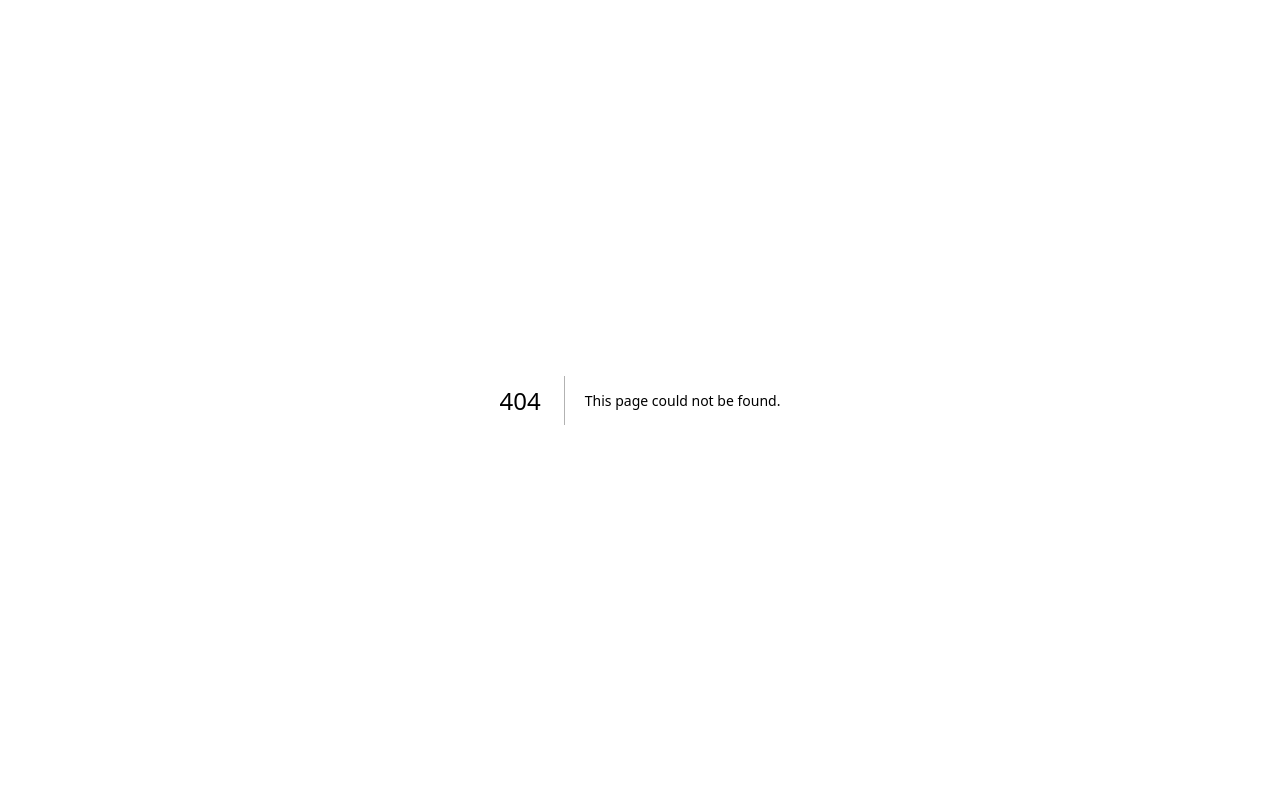
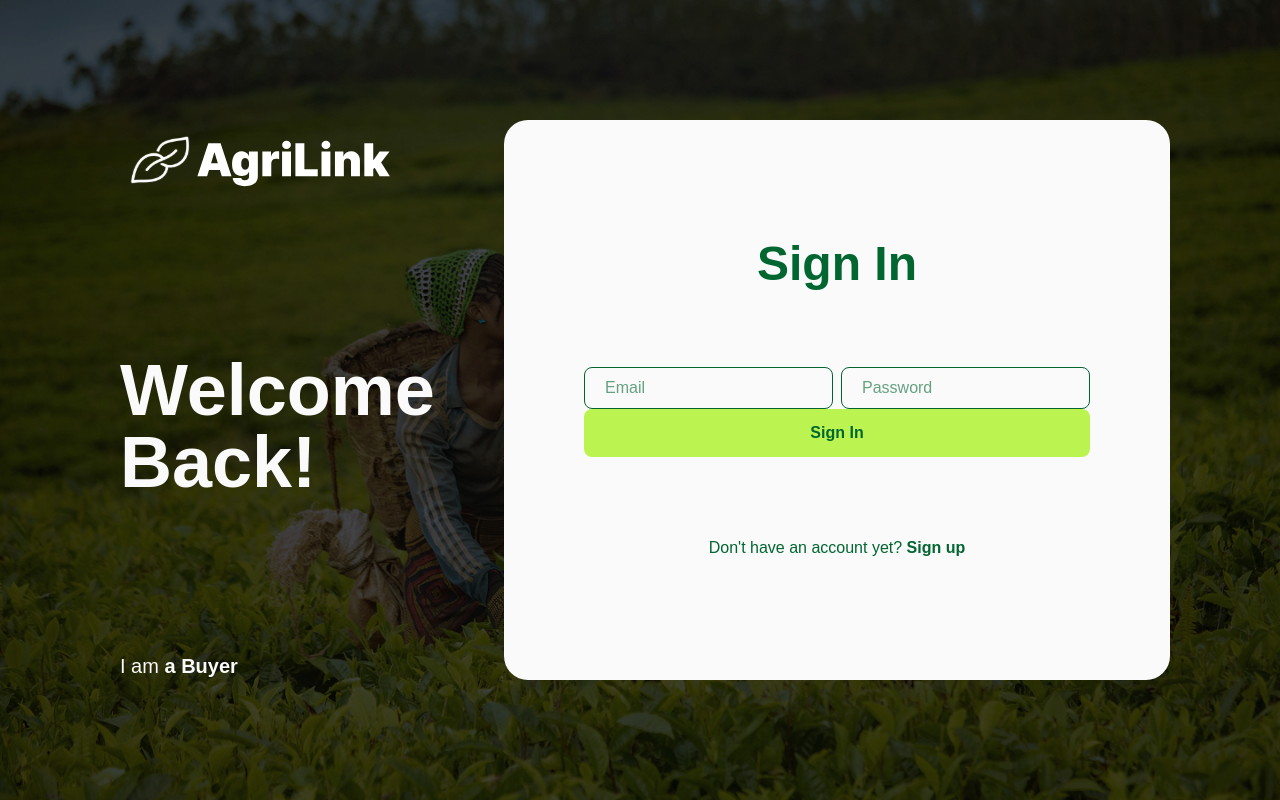
Before and after one commit to peter2610/agri-link-project1, a Next.js app in the folder agri-link-frontend/: page /signin_farmer in a window 1280 px wide. Before the commit this address had no page. Built offline with nearby package versions, Linux system fonts and the light colour scheme.

Commit message:
Farmer's sign in page completed

```diff
--- /dev/null
+++ b/agri-link-frontend/app/signin_farmer/page.js
@@ -0,0 +1,9 @@
+import SigninFarmer from "../../components/user-authentication/signin_farmer";
+
+export default function SigninFarmerPage() {
+    return (
+        <>
+            <SigninFarmer />
+        </>
+    )
+}
--- a/agri-link-frontend/app/signup_farmer/page.js
+++ b/agri-link-frontend/app/signup_farmer/page.js
@@ -1,4 +1,4 @@
-import SignupFarmer from "../../components/signup/signup_farmer";
+import SignupFarmer from "../../components/user-authentication/signup_farmer";
 
 export default function SignupFarmerPage() {
     return (
--- /dev/null
+++ b/agri-link-frontend/components/forms/signin_farmer_form.jsx
@@ -0,0 +1,58 @@
+'use client'
+
+import Link from "next/link"
+import toast from "react-hot-toast"
+import { useRouter } from "next/navigation";
+
+export default function SigninFarmerForm() {
+    const router = useRouter()
+    const API = "http://localhost:5555"
+
+    const handleSignIn = async (e) => {
+        e.preventDefault()
+
+        const form_data = new FormData(e.currentTarget)
+
+        try {
+            const response = await fetch(`${API}/farmers/signin`, {
+                method: "POST",
+                body: form_data,
+                credentials: 'include',
+            });
+
+            const data = await response.json();
+
+
+            if (response.ok) {
+                toast.success(`Welcome back, ${data.full_name.split(" ")[0]}!`)
+                router.push('/dashboard')
+            } else {
+                toast.error(`${data.error}`)
+            }
+        } catch (error) {
+            toast.error(error.message)
+        }
+    }
+
+    return (
+        <div className="flex flex-col items-center justify-between">
+            <h1 className="font-extrabold text-5xl text-green-800">Sign In</h1>
+            <form onSubmit={handleSignIn}>
+                <div className="flex flex-col gap-2 font-extralight">
+                    <div className="flex gap-2">
+                        <input className="border placeholder:text-green-800/60 border-green-800 rounded-lg px-5 py-2" type="string" placeholder="Email" name="email" />
+                        <input className="border placeholder:text-green-800/60 border-green-800 rounded-lg px-5 py-2" type="password" placeholder="Password" name="password" />
+                    </div>
+                </div>
+                <button type="submit" className="bg-lime-300 hover:bg-lime-200 text-green-800 w-full font-extrabold py-3 rounded-lg cursor-pointer">Sign In</button>
+            </form>
+            <div className="text-green-800">
+                <p>Don't have an account yet?
+                    <Link href="/signup_farmer">
+                        <span className="font-extrabold"> Sign up</span>
+                    </Link>
+                </p>
+            </div>
+        </div >
+    )
+}
--- /dev/null
+++ b/agri-link-frontend/components/user-authentication/signin_farmer.jsx
@@ -0,0 +1,34 @@
+import Image from "next/image"
+import Link from "next/link"
+import farmerBackgroundImage from "../../public/famers-auth-image.jpg"
+import SigninFarmerForm from "../forms/signin_farmer_form"
+import LogoWhite from "../../public/logo-white.svg"
+
+export default function SigninFarmer() {
+    return (
+        <div className="relative h-screen">
+            <div className=" bg-neutral-950/30 absolute inset-0"></div>
+            <Image className="object-cover w-full h-screen" src={farmerBackgroundImage} alt="hero-image-farm" />
+            <div className="absolute inset-0 flex justify-between z-10 p-30">
+                <div className="flex flex-col justify-between text-neutral-50">
+                    <Link href={"/"}>
+                        <Image alt="logo" height={80} src={LogoWhite} />
+                    </Link>
+                    <div className="flex flex-col gap-8">
+                        <h1 className="font-black text-7xl w-sm">
+                            Welcome Back!
+                        </h1>
+                    </div>
+                    <div>
+                        <Link href={'/signup_buyer'}>
+                            <p className="text-xl font-light">I am <span className="font-bold">a Buyer</span></p>
+                        </Link>
+                    </div>
+                </div>
+                <div className="h-full bg-neutral-50 rounded-3xl px-20 py-30 flex">
+                    <SigninFarmerForm />
+                </div>
+            </div>
+        </div >
+    )
+}
```
Also changed, not shown: agri-link-frontend/components/user-authentication/signup_farmer.jsx (renamed from agri-link-frontend/components/signup/signup_farmer.jsx), 1 other file (tests, documents, lock files or other folders).
